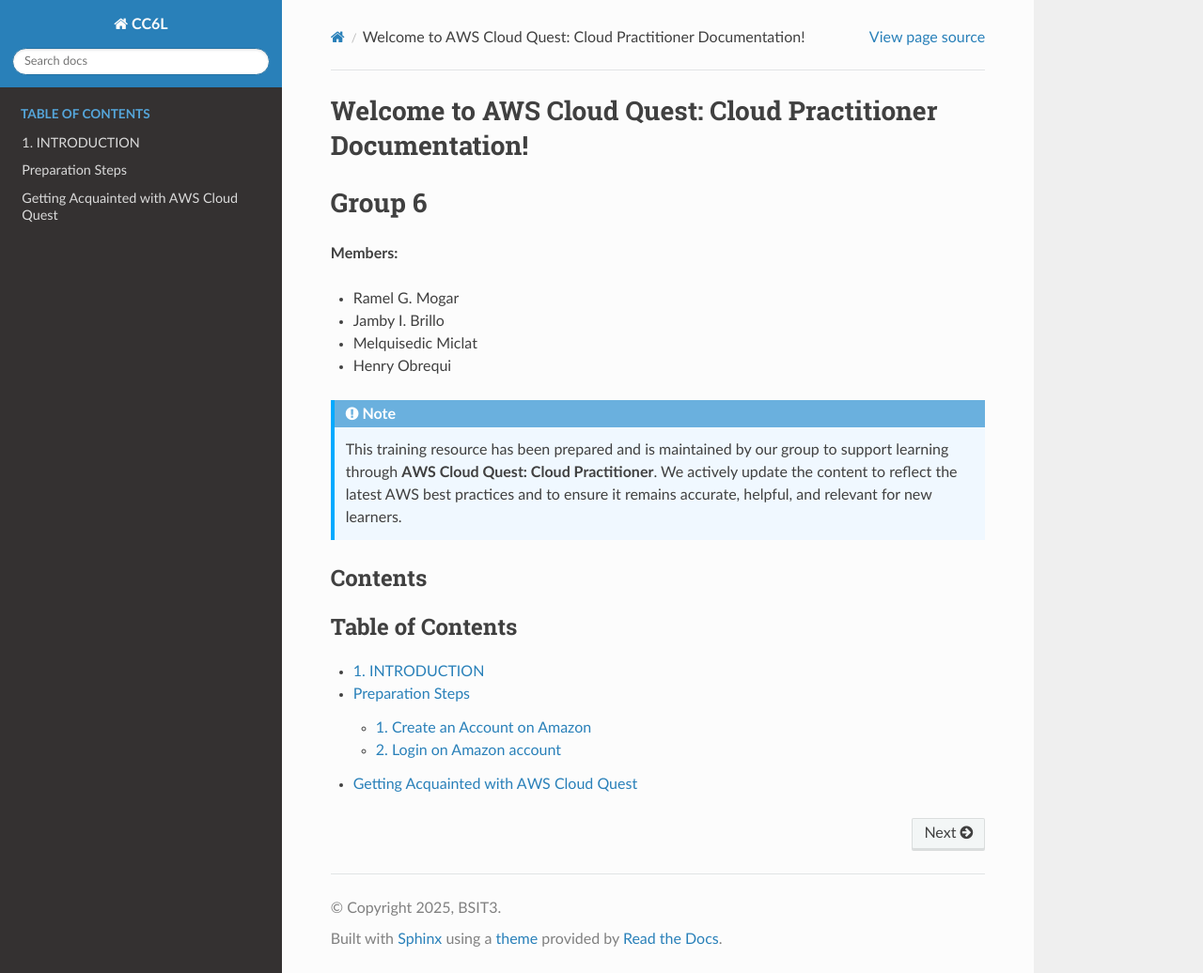
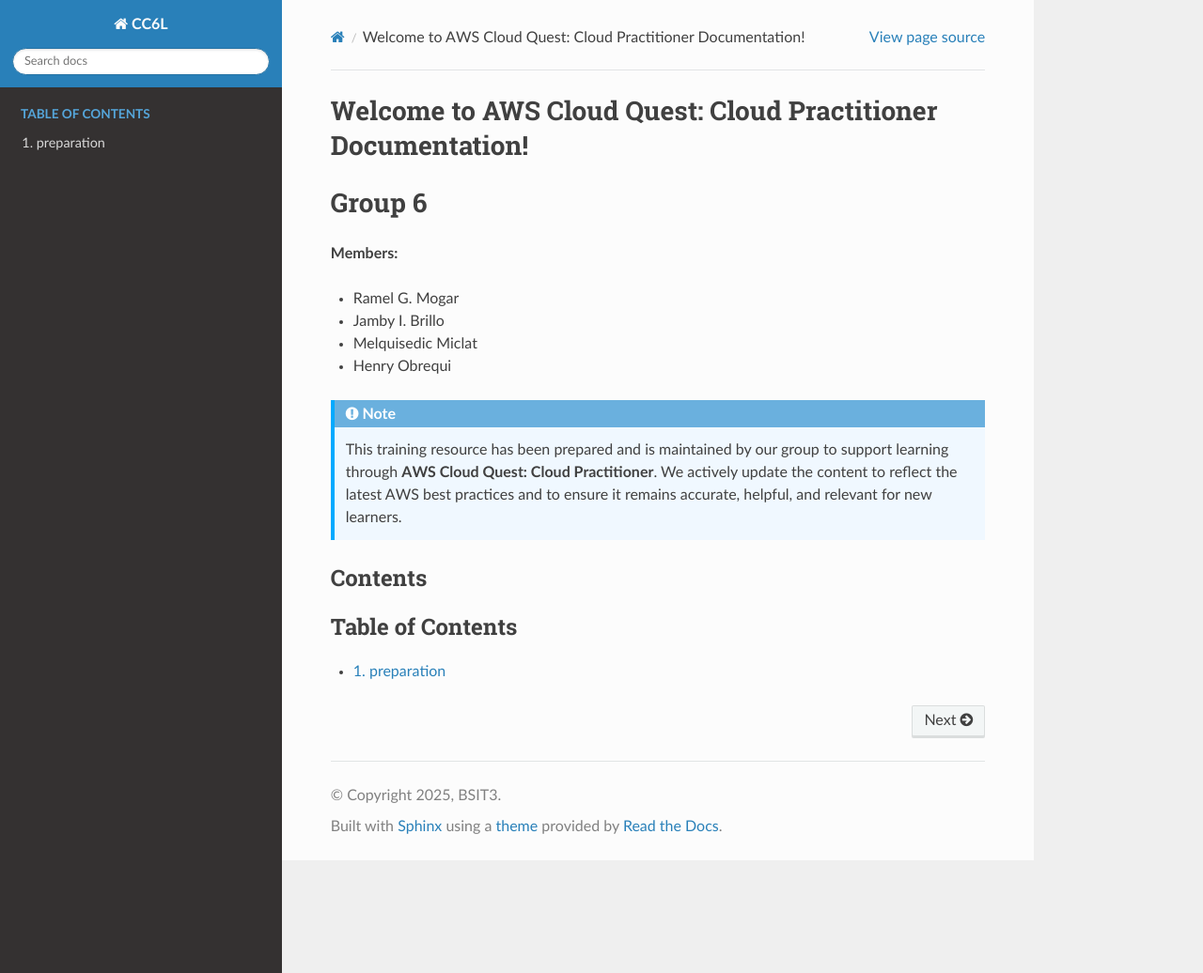
Before and after one commit to jambybrillo/aws_partitioner, a Sphinx documentation site: the page built from docs/source/index.rst, in a window 1280 px wide and 1036 px high. Shown: the whole window at 94% size. Built offline with Sphinx 7.4.7 and the Read the Docs theme 3.1.0, drawn with Linux system fonts in a browser that asks for light colours; pages that are not in the unit, such as notebooks, are missing from menus.

Commit message:
Update index.rst

```diff
--- a/docs/source/index.rst
+++ b/docs/source/index.rst
@@ -26,6 +26,4 @@
    :caption: Table of Contents
    :numbered:
 
-   introduction
-   preparation_steps
-   getting_acquainted_with_aws_cloud_quest
+   preparation/index
```
